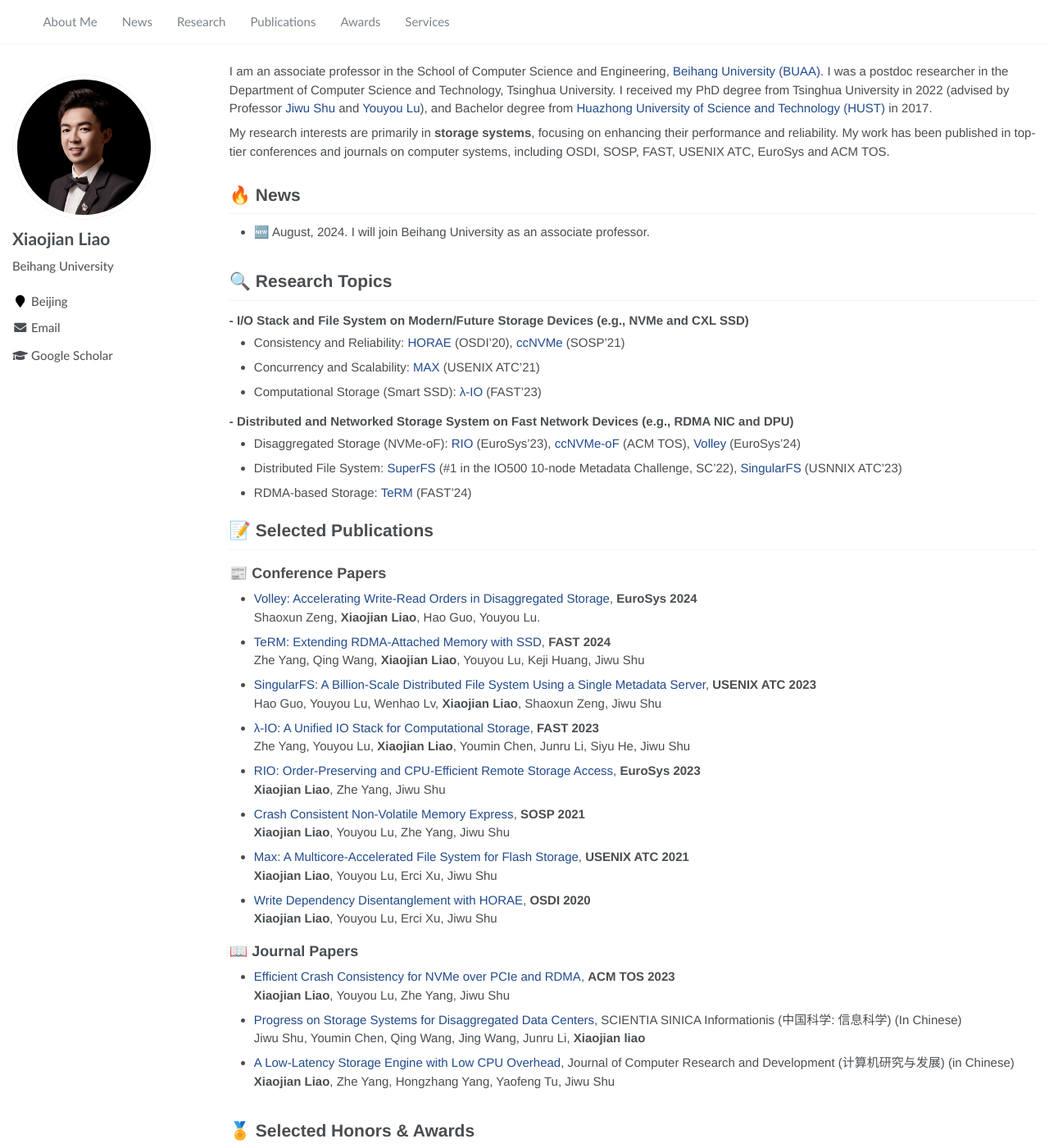
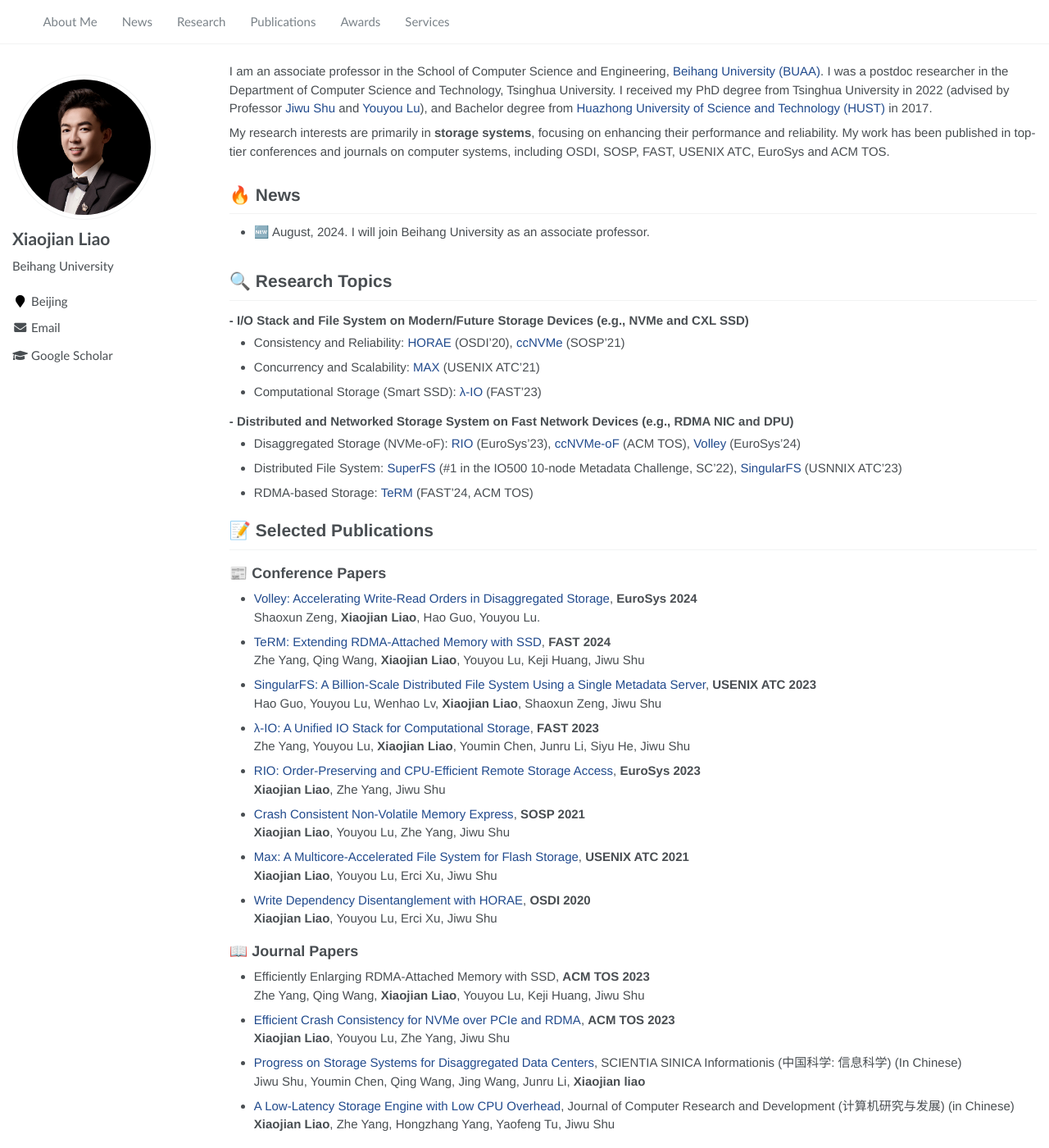
Before and after one commit to liaoxiaojian/liaoxiaojian.github.io, a Jekyll site: the page built from _pages/about.md, in a window 1280 px wide and 1400 px high. Shown: the whole window at 82% size. Built offline with Jekyll 4.4.1, drawn with Linux system fonts in a browser that asks for light colours.

Commit message:
Update about.md

```diff
--- a/_pages/about.md
+++ b/_pages/about.md
@@ -34,7 +34,7 @@ My work has been published in top-tier conferences and journals on computer syst
 ### - Distributed and Networked Storage System on Fast Network Devices (e.g., RDMA NIC and DPU)
 - Disaggregated Storage (NVMe-oF): [RIO](https://dl.acm.org/doi/abs/10.1145/3552326.3567495) (EuroSys'23), [ccNVMe-oF](https://dl.acm.org/doi/full/10.1145/3568428) (ACM TOS), [Volley](https://dl.acm.org/doi/10.1145/3627703.3650090) (EuroSys'24)
 - Distributed File System: [SuperFS](https://io500.org/list/sc22/ten?sort=io500_md&direction=desc) (#1 in the IO500 10-node Metadata Challenge, SC'22), [SingularFS](https://www.usenix.org/conference/atc23/presentation/guo) (USNNIX ATC'23)
-- RDMA-based Storage: [TeRM](https://www.usenix.org/conference/fast24/presentation/yang-zhe) (FAST'24)
+- RDMA-based Storage: [TeRM](https://www.usenix.org/conference/fast24/presentation/yang-zhe) (FAST'24, ACM TOS)
 <span class='anchor' id='pubs'></span>
 
 # 📝 Selected Publications
@@ -59,7 +59,8 @@ Zhe Yang, Youyou Lu, **Xiaojian Liao**, Youmin Chen, Junru Li, Siyu He, Jiwu Shu
 **Xiaojian Liao**, Youyou Lu, Erci Xu, Jiwu Shu
 
 ## 📖 Journal Papers
-
+- Efficiently Enlarging RDMA-Attached Memory with SSD, **ACM TOS 2023** \\
+Zhe Yang, Qing Wang, **Xiaojian Liao**, Youyou Lu, Keji Huang, Jiwu Shu
 - [Efficient Crash Consistency for NVMe over PCIe and RDMA](https://dl.acm.org/doi/full/10.1145/3568428), **ACM TOS 2023** \\
 **Xiaojian Liao**, Youyou Lu, Zhe Yang, Jiwu Shu
 - [Progress on Storage Systems for Disaggregated Data Centers](http://scis.scichina.com/cn/2023/SSI-2023-0034.pdf), SCIENTIA SINICA Informationis (中国科学: 信息科学) (In Chinese) \\
```
